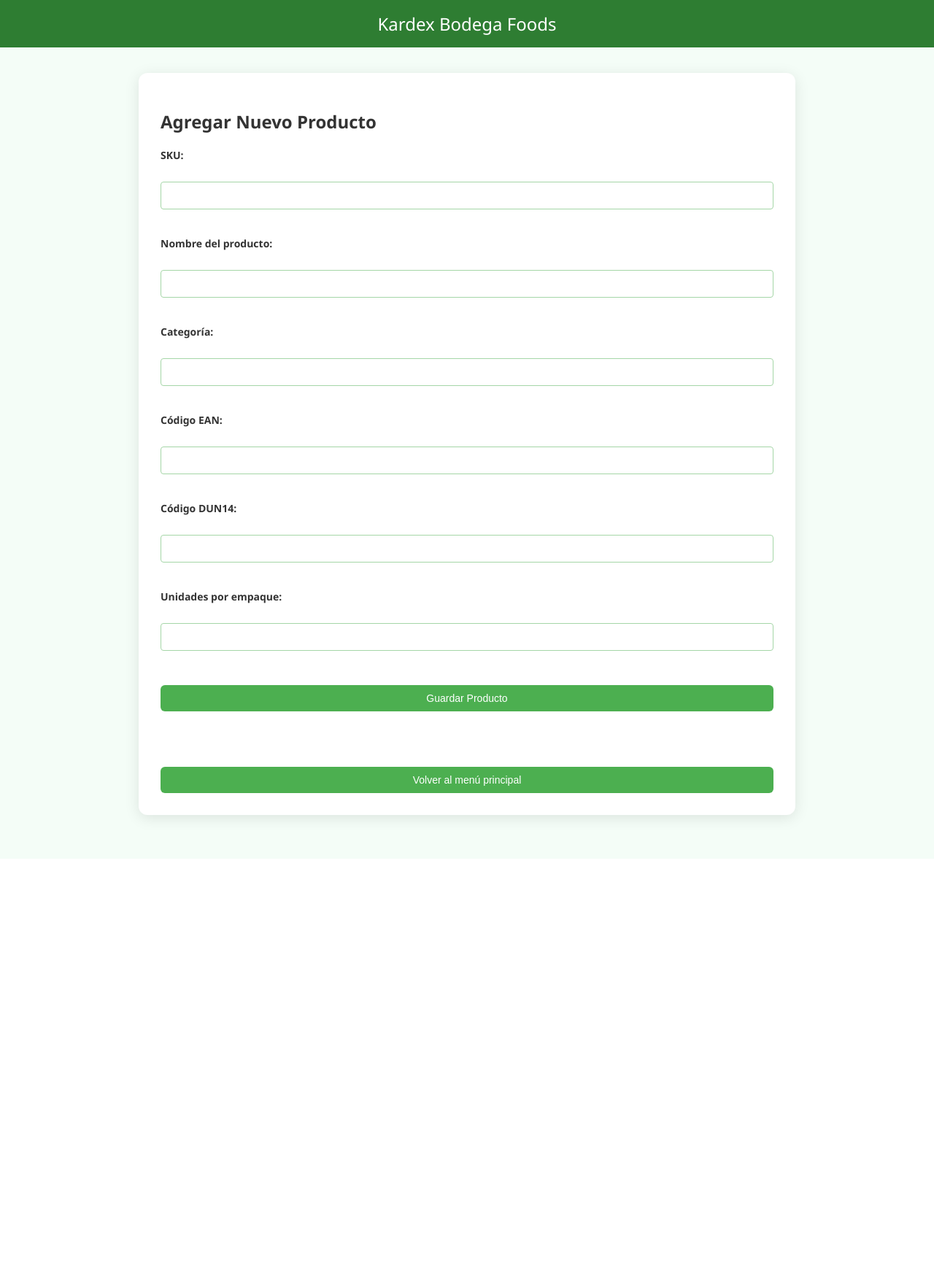
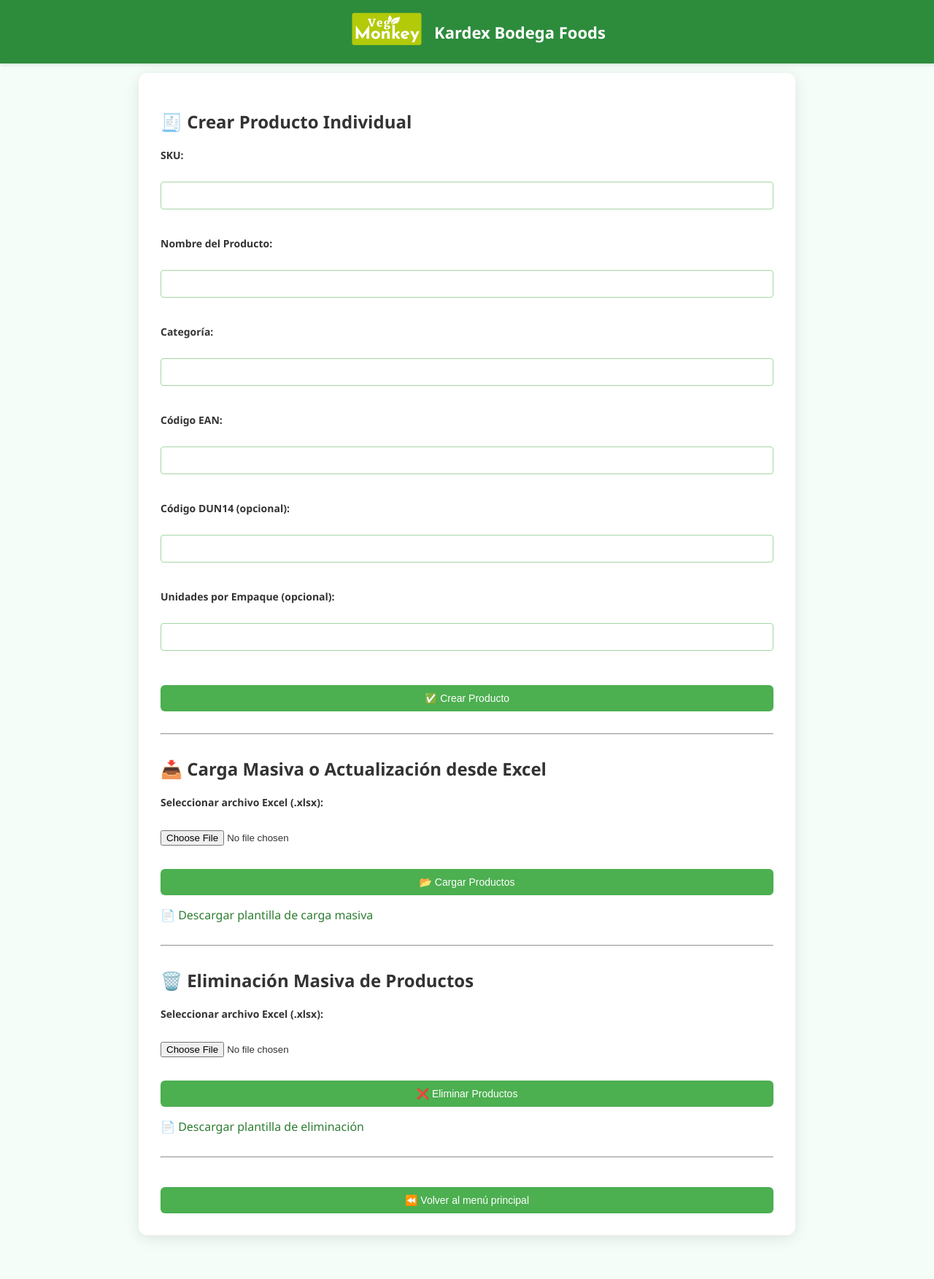
Before and after one commit to ajuarezc/foods, a Flask app: page /crear in a window 1280 px wide. Shown: the whole page at 73% size. Before the commit the page ends 1135 px from the top, so only its background shows below. Run offline with Flask 3, Linux system fonts and the light colour scheme.

Commit message:
Version final dia 1

```diff
--- a/app/routes.py
+++ b/app/routes.py
@@ -234,11 +234,25 @@ def consultar_stock():
     """
 
     if sku:
-        resultados = db.execute(base_query + " WHERE p.sku = ?", (sku,)).fetchall()
+        filtro = f"%{sku}%"
+        resultados = db.execute(base_query + """
+            WHERE p.sku LIKE ? OR p.nombre LIKE ? OR e.dun14 LIKE ? OR p.codigo_ean LIKE ?
+            ORDER BY p.nombre
+        """, (filtro, filtro, filtro, filtro)).fetchall()
     else:
         resultados = db.execute(base_query + " ORDER BY p.nombre").fetchall()
 
-    return render_template("consulta.html", resultados=resultados, sku=sku)
+    # Calcular número de cajas
+    datos_con_cajas = []
+    for r in resultados:
+        unidades_por_empaque = r["unidades_por_empaque"]
+        cantidad = r["cantidad"]
+        cajas = "-"
+        if unidades_por_empaque and unidades_por_empaque > 0:
+            cajas = cantidad // unidades_por_empaque
+        datos_con_cajas.append({**r, "cajas": cajas})
+
+    return render_template("consulta.html", resultados=datos_con_cajas, sku=sku)
 
 # Exportar stock
 @main.route("/exportar_stock")
@@ -364,3 +378,120 @@ def exportar_lotes():
         as_attachment=True,
         mimetype="application/vnd.openxmlformats-officedocument.spreadsheetml.sheet"
     )
+@main.route("/carga_masiva", methods=["POST"])
+def carga_masiva():
+    db = get_db()
+    archivo = request.files.get("archivo")
+
+    if not archivo:
+        return "❌ No se recibió archivo."
+
+    try:
+        import openpyxl
+        wb = openpyxl.load_workbook(archivo)
+        ws = wb.active
+
+        for i, fila in enumerate(ws.iter_rows(min_row=2, values_only=True)):
+            sku, nombre, categoria, codigo_ean, dun14, unidades = fila
+
+            if not sku or not nombre or not codigo_ean:
+                continue  # Saltar filas incompletas
+
+            db.execute("""
+                INSERT OR IGNORE INTO productos (sku, nombre, categoria, codigo_ean)
+                VALUES (?, ?, ?, ?)
+            """, (sku, nombre, categoria, codigo_ean))
+
+            db.execute("""
+                INSERT OR IGNORE INTO stock (sku, cantidad)
+                VALUES (?, 0)
+            """, (sku,))
+
+            if dun14 and unidades:
+                db.execute("""
+                    INSERT OR IGNORE INTO empaques (dun14, codigo_ean, unidades_por_empaque)
+                    VALUES (?, ?, ?)
+                """, (dun14, codigo_ean, unidades))
+
+        db.commit()
+        return redirect(url_for("main.index"))
+
+    except Exception as e:
+        return f"Error al procesar archivo: {e}"
+@main.route("/descargar_plantilla_productos")
+def descargar_plantilla_productos():
+    import openpyxl
+    from openpyxl.styles import Font
+    import io
+
+    wb = openpyxl.Workbook()
+    ws = wb.active
+    ws.title = "PlantillaProductos"
+
+    headers = ["SKU", "Nombre Producto", "Categoría", "EAN", "DUN14", "Unidades x Caja"]
+    ws.append(headers)
+
+    for cell in ws[1]:
+        cell.font = Font(bold=True)
+
+    output = io.BytesIO()
+    wb.save(output)
+    output.seek(0)
+
+    return send_file(
+        output,
+        download_name="plantilla_productos.xlsx",
+        as_attachment=True,
+        mimetype="application/vnd.openxmlformats-officedocument.spreadsheetml.sheet"
+    )
+@main.route("/eliminar_masivo", methods=["POST"])
+def eliminar_productos_masivos():
+    db = get_db()
+    archivo = request.files.get("archivo_eliminar")
+
+    if not archivo:
+        return "❌ No se seleccionó archivo."
+
+    try:
+        wb = openpyxl.load_workbook(archivo)
+        ws = wb.active
+        eliminados = 0
+
+        for row in ws.iter_rows(min_row=2, values_only=True):
+            sku = str(row[0]).strip() if row[0] else None
+
+            if sku:
+                db.execute("DELETE FROM lotes WHERE sku = ?", (sku,))
+                db.execute("DELETE FROM stock WHERE sku = ?", (sku,))
+                db.execute("DELETE FROM movimientos WHERE sku = ?", (sku,))
+                db.execute("DELETE FROM productos WHERE sku = ?", (sku,))
+                eliminados += 1
+
+        db.commit()
+        return f"✅ Se eliminaron {eliminados} productos exitosamente."
+
+    except Exception as e:
+        return f"❌ Error al eliminar productos: {e}"
+@main.route("/descargar_plantilla_eliminar")
+def descargar_plantilla_eliminar():
+    wb = openpyxl.Workbook()
+    ws = wb.active
+    ws.title = "Eliminar Productos"
+
+    # Cabecera
+    ws.append(["SKU"])
+
+    # Ejemplo opcional (puedes comentar esta línea si no quieres ejemplos en la plantilla)
+    ws.append(["ABC123"])
+
+    # Guardar en memoria
+    output = io.BytesIO()
+    wb.save(output)
+    output.seek(0)
+
+    return send_file(
+        output,
+        download_name="plantilla_eliminar_productos.xlsx",
+        as_attachment=True,
+        mimetype="application/vnd.openxmlformats-officedocument.spreadsheetml.sheet"
+    )
--- a/app/templates/base.html
+++ b/app/templates/base.html
@@ -2,15 +2,44 @@
 <html lang="es">
 <head>
     <meta charset="UTF-8">
-    <title>Kardex Inventario</title>
+    <title>Bodega Foods</title>
     <link rel="stylesheet" href="{{ url_for('static', filename='css/styles.css') }}">
+    <style>
+        .header {
+            background-color: #2d8b3c;
+            color: white;
+            display: flex;
+            align-items: center;
+            justify-content: center;
+            padding: 15px;
+            gap: 15px;
+            box-shadow: 0 2px 5px rgba(0,0,0,0.1);
+        }
+
+        .header img {
+            height: 50px;
+        }
+
+        .header-title {
+            font-size: 22px;
+            font-weight: bold;
+        }
+    </style>
 </head>
 <body>
-    <header>Kardex Bodega Foods</header>
+
+    <header class="header">
+        <a href="{{ url_for('main.index') }}">
+            <img src="{{ url_for('static', filename='img/logo.jpg') }}" alt="Logo Bodega Foods">
+        </a>
+        <div class="header-title">Kardex Bodega Foods</div>
+    </header>
+
     <main>
         <div class="wrapper">
             {% block content %}{% endblock %}
         </div>
     </main>
+
 </body>
 </html>
--- a/app/templates/crear.html
+++ b/app/templates/crear.html
@@ -1,12 +1,12 @@
 {% extends "base.html" %}
 {% block content %}
-<h2>Agregar Nuevo Producto</h2>
 
-<form action="/crear" method="POST">
+<h2>🧾 Crear Producto Individual</h2>
+<form method="POST" action="{{ url_for('main.crear_producto') }}">
     <label for="sku">SKU:</label><br>
     <input type="text" id="sku" name="sku" required><br><br>
 
-    <label for="nombre">Nombre del producto:</label><br>
+    <label for="nombre">Nombre del Producto:</label><br>
     <input type="text" id="nombre" name="nombre" required><br><br>
 
     <label for="categoria">Categoría:</label><br>
@@ -15,16 +15,45 @@
     <label for="codigo_ean">Código EAN:</label><br>
     <input type="text" id="codigo_ean" name="codigo_ean" required><br><br>
 
-    <label for="dun14">Código DUN14:</label><br>
+    <label for="dun14">Código DUN14 (opcional):</label><br>
     <input type="text" id="dun14" name="dun14"><br><br>
 
-    <label for="unidades_por_empaque">Unidades por empaque:</label><br>
-    <input type="number" id="unidades_por_empaque" name="unidades_por_empaque" min="1"><br><br>
+    <label for="unidades_por_empaque">Unidades por Empaque (opcional):</label><br>
+    <input type="number" id="unidades_por_empaque" name="unidades_por_empaque"><br><br>
 
-    <button type="submit">Guardar Producto</button>
-    <br><br>
+    <button type="submit">✅ Crear Producto</button>
 </form>
-<br><br>
+
+<hr style="margin: 30px 0;">
+
+<h2>📥 Carga Masiva o Actualización desde Excel</h2>
+<form method="POST" action="{{ url_for('main.carga_masiva') }}" enctype="multipart/form-data">
+    <label for="archivo">Seleccionar archivo Excel (.xlsx):</label><br>
+    <input type="file" id="archivo" name="archivo" accept=".xlsx" required><br><br>
+    <button type="submit">📂 Cargar Productos</button>
+</form>
+
+<p>
+    <a href="{{ url_for('main.descargar_plantilla_productos') }}">📄 Descargar plantilla de carga masiva</a>
+</p>
+
+<hr style="margin: 30px 0;">
+
+<h2>🗑️ Eliminación Masiva de Productos</h2>
+<form method="POST" action="{{ url_for('main.eliminar_productos_masivos') }}" enctype="multipart/form-data">
+    <label for="archivo_eliminar">Seleccionar archivo Excel (.xlsx):</label><br>
+    <input type="file" name="archivo_eliminar" accept=".xlsx" required><br><br>
+    <button type="submit">❌ Eliminar Productos</button>
+</form>
+
+<p>
+    <a href="{{ url_for('main.descargar_plantilla_eliminar') }}">📄 Descargar plantilla de eliminación</a>
+</p>
+
+<hr style="margin: 30px 0;">
+
 <a href="{{ url_for('main.index') }}">
-    <button type="button">Volver al menú principal</button>
+    <button>⏪ Volver al menú principal</button>
+</a>
+
 {% endblock %}
--- a/app/templates/entrada.html
+++ b/app/templates/entrada.html
@@ -16,12 +16,12 @@
     <label for="observacion">Observación:</label>
     <input type="text" id="observacion" name="observacion">
 
-    <button type="submit">Registrar Entrada</button>
+    <button type="submit">✅Registrar Entrada</button>
 </form>
 
 <br>
 <a href="{{ url_for('main.index') }}">
-    <button>Volver al menú principal</button>
+    <button>⏪Volver al menú principal</button>
 </a>
 
 {% endblock %}
--- a/app/templates/index.html
+++ b/app/templates/index.html
@@ -9,7 +9,7 @@
         </a>
         <a href="{{ url_for('main.registrar_entrada') }}" class="menu-card green">
             <span>📥</span>
-            <h3>Entrada de Inventario</h3>
+            <h3>Entrada de Inventario (producto terminado)</h3>
         </a>
         <a href="{{ url_for('main.registrar_salida') }}" class="menu-card red">
             <span>📤</span>
--- a/app/templates/kardex.html
+++ b/app/templates/kardex.html
@@ -31,7 +31,7 @@
 {% endif %}
 <br><br>
 <a href="{{ url_for('main.index') }}">
-    <button>Volver al menú principal</button>
+    <button>⏪Volver al menú principal</button>
 </a>
 
 {% endblock %}
--- a/app/templates/lotes.html
+++ b/app/templates/lotes.html
@@ -49,6 +49,6 @@
 
 <br>
 <a href="{{ url_for('main.index') }}">
-    <button>Volver al menú principal</button>
+    <button>⏪Volver al menú principal</button>
 </a>
 {% endblock %}
--- a/app/templates/productos.html
+++ b/app/templates/productos.html
@@ -32,7 +32,7 @@
 
 <br>
 <a href="{{ url_for('main.index') }}">
-    <button>Volver al menú principal</button>
+    <button>⏪Volver al menú principal</button>
 </a>
 
 {% endblock %}
--- a/app/templates/salida.html
+++ b/app/templates/salida.html
@@ -7,7 +7,7 @@
 <form method="GET" action="{{ url_for('main.registrar_salida') }}">
     <label for="codigo">SKU o DUN14:</label><br>
     <input type="text" id="codigo" name="codigo" value="{{ codigo or '' }}" required>
-    <button type="submit">Buscar LOTE asociado</button>
+    <button type="submit">🔎Buscar LOTE asociado</button>
 </form>
 
 {% if sku %}
@@ -55,6 +55,6 @@
 
 <br>
 <a href="{{ url_for('main.index') }}">
-    <button>Volver al menú principal</button>
+    <button>⏪Volver al menú principal</button>
 </a>
 {% endblock %}
```
Also changed, not shown: app/templates/consulta.html (+19 -10 lines).
